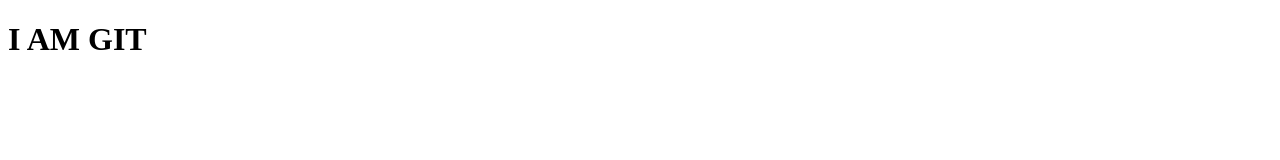
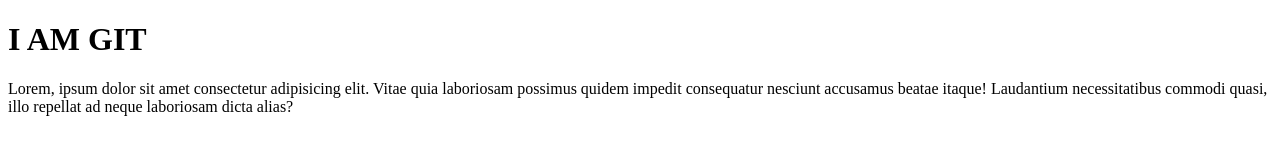
Before and after one commit to iamhnineishweyee/Project, a plain HTML site: page index.html in a window 1280 px wide. Drawn offline with Linux system fonts and the light colour scheme.

Commit message:
Second Commit

```diff
--- a/index.html
+++ b/index.html
@@ -7,5 +7,6 @@
 </head>
 <body>
     <h1> I AM GIT </h1>
+    <p> Lorem, ipsum dolor sit amet consectetur adipisicing elit. Vitae quia laboriosam possimus quidem impedit consequatur nesciunt accusamus beatae itaque! Laudantium necessitatibus commodi quasi, illo repellat ad neque laboriosam dicta alias?</p>
 </body>
 </html>
```
